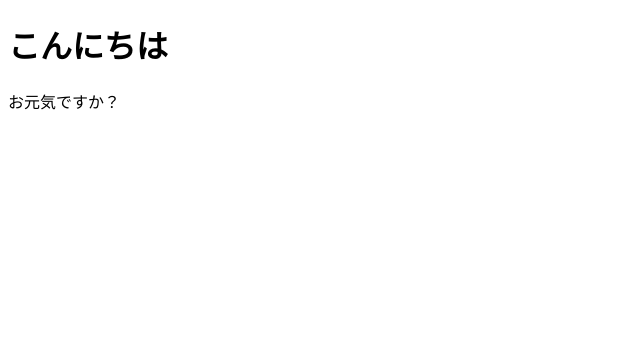
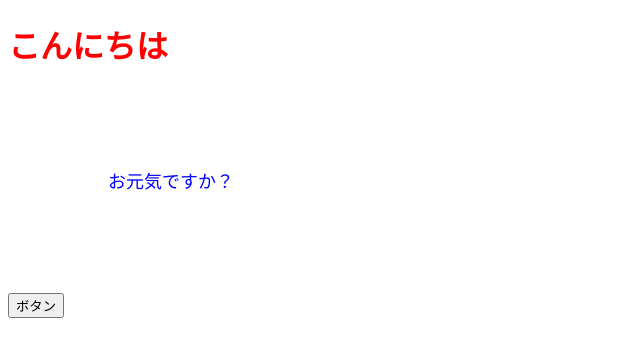
Before and after one commit to Zakky4/react-18-basic, a React (Create React App) app: page / in a window 1280 px wide. Shown: the top 356 px of the page, without its empty margins (0-640 px from the left). Built offline with nearby package versions, Linux system fonts and the light colour scheme.

Commit message:
Event & CSS on React

```diff
--- a/src/App.jsx
+++ b/src/App.jsx
@@ -1,8 +1,15 @@
 export const App = () => {
+    const onClickBtn = () => alert('Hello');
+    const contentStyle = {
+        color: "blue",
+        fontSize: "18px",
+        margin: 100
+    }
     return (
       <>
-        <h1>こんにちは</h1>
-        <p>お元気ですか？</p>
+        <h1 style={{ color: "red" }}>こんにちは</h1>
+        <p style={contentStyle}>お元気ですか？</p>
+        <button onClick={onClickBtn}>ボタン</button>
       </>
     );
   }
```
